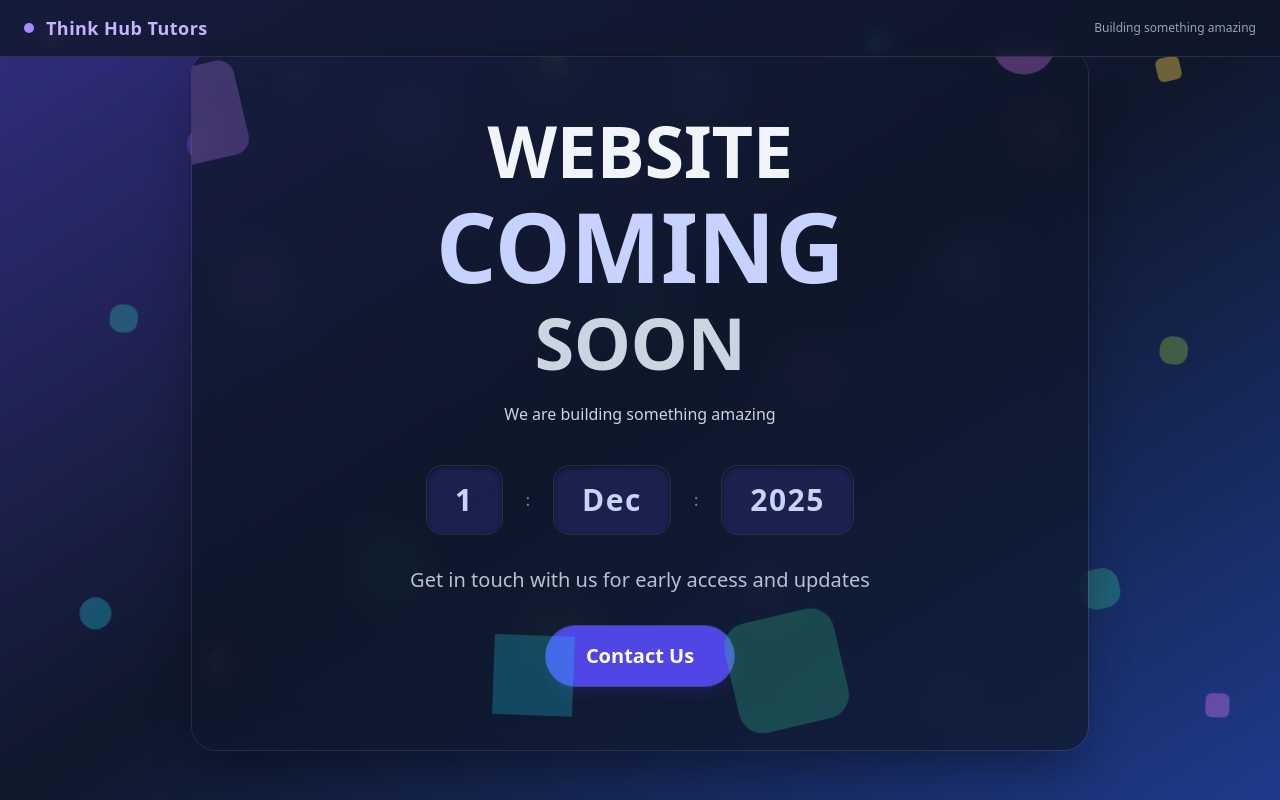
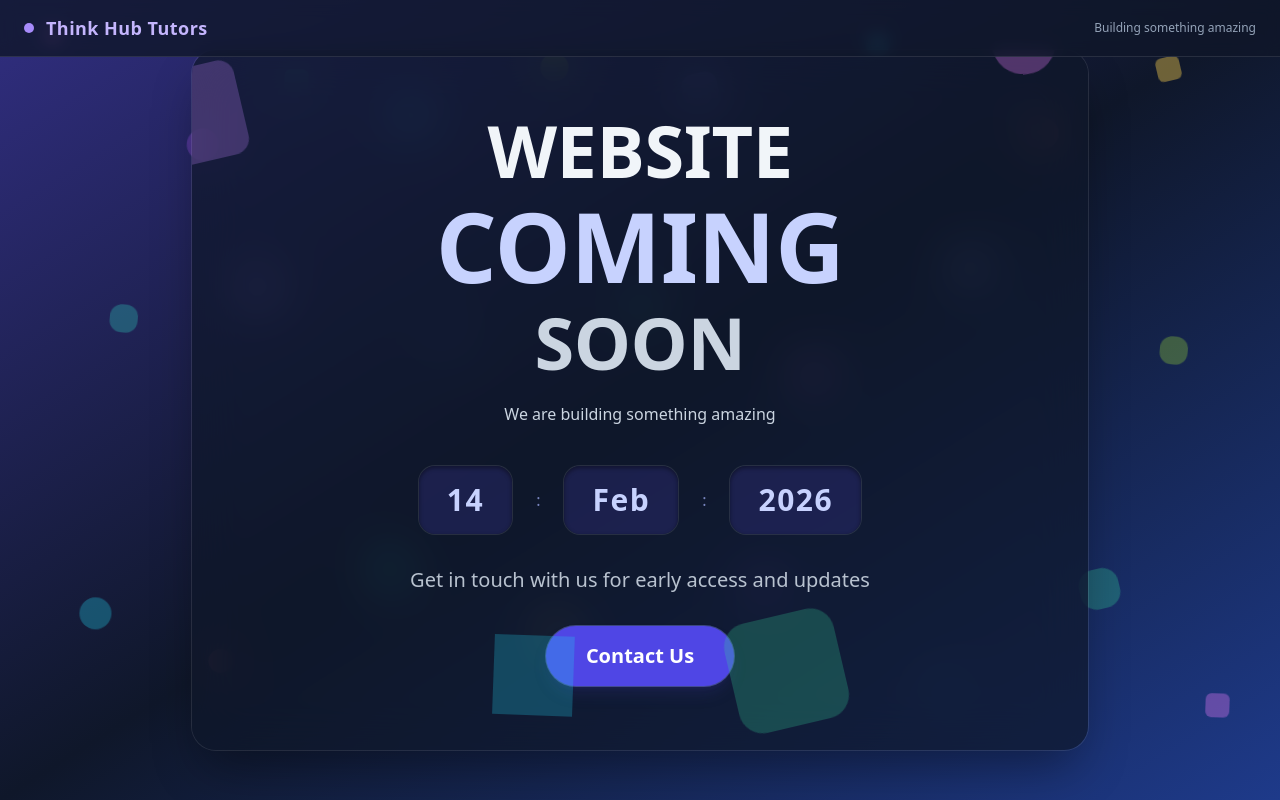
Before and after one commit to usamayousaf5000/ThinkHubTuitors, a React (Vite) app: page / in a window 1280 px wide. Built offline with nearby package versions, Linux system fonts and the light colour scheme.

Commit message:
Date change

```diff
--- a/src/components/ComingSoon.jsx
+++ b/src/components/ComingSoon.jsx
@@ -26,11 +26,11 @@ export default function ComingSoon({ onContactClick }) {
       <p className="mt-6 text-slate-300">We are building something amazing</p>
 
       <div className="mt-8 sm:mt-10 flex items-center justify-center gap-5 sm:gap-6 text-slate-200">
-        <DatePill label="1" />
+        <DatePill label="14" />
         <span className="text-indigo-300/70">:</span>
-        <DatePill label="Dec" />
+        <DatePill label="Feb" />
         <span className="text-indigo-300/70">:</span>
-        <DatePill label="2025" />
+        <DatePill label="2026" />
       </div>
 
       <p className="mt-8 text-lg sm:text-xl text-slate-300/90">Get in touch with us for early access and updates</p>
```
